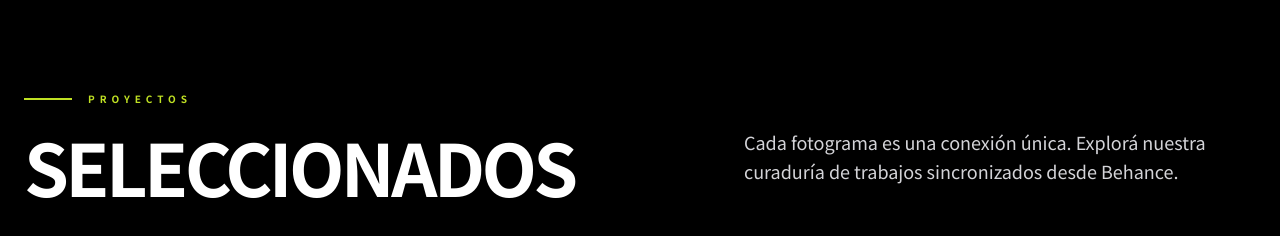
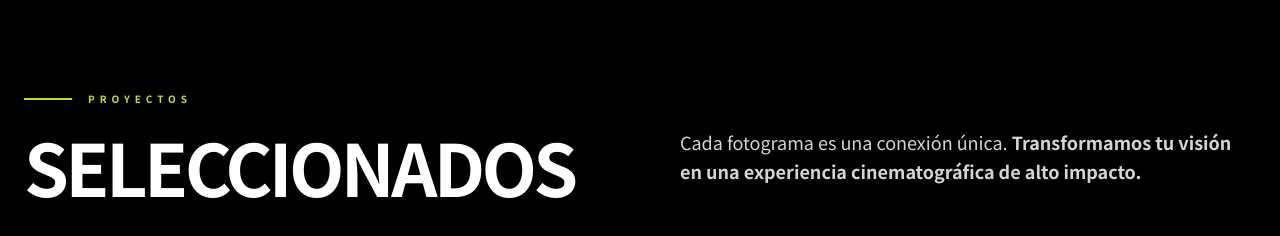
Before and after one commit to martinmagarinios-sudo/nexofilm-web, a React (Vite) app: page / in a window 1280 px wide. Shown: the part 2660-2896 px from the top of the page. Built offline with nearby package versions, Linux system fonts and the light colour scheme.

Commit message:
Contenido: Ajuste texto Portfolio con frase gancho

```diff
--- a/components/Portfolio.tsx
+++ b/components/Portfolio.tsx
@@ -23,8 +23,8 @@ const Portfolio: React.FC = () => {
             </div>
             <h2 className="text-4xl md:text-7xl font-bold uppercase tracking-tighter">Seleccionados</h2>
           </div>
-          <p className="text-zinc-300 max-w-lg text-lg font-normal leading-relaxed mb-4 text-center md:text-left">
-            Cada fotograma es una conexión única. Explorá nuestra curaduría de trabajos sincronizados desde Behance.
+          <p className="text-zinc-300 max-w-xl text-lg font-normal leading-relaxed mb-4 text-center md:text-left">
+            Cada fotograma es una conexión única. <strong>Transformamos tu visión en una experiencia cinematográfica de alto impacto.</strong>
           </p>
         </div>
 
```
